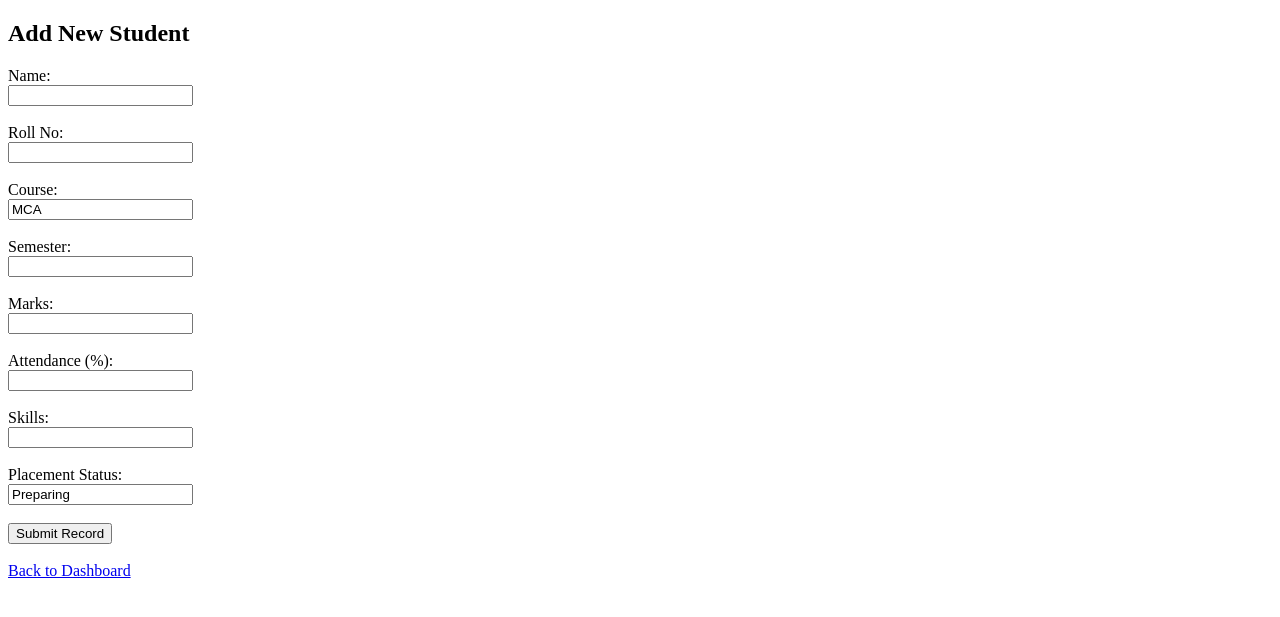
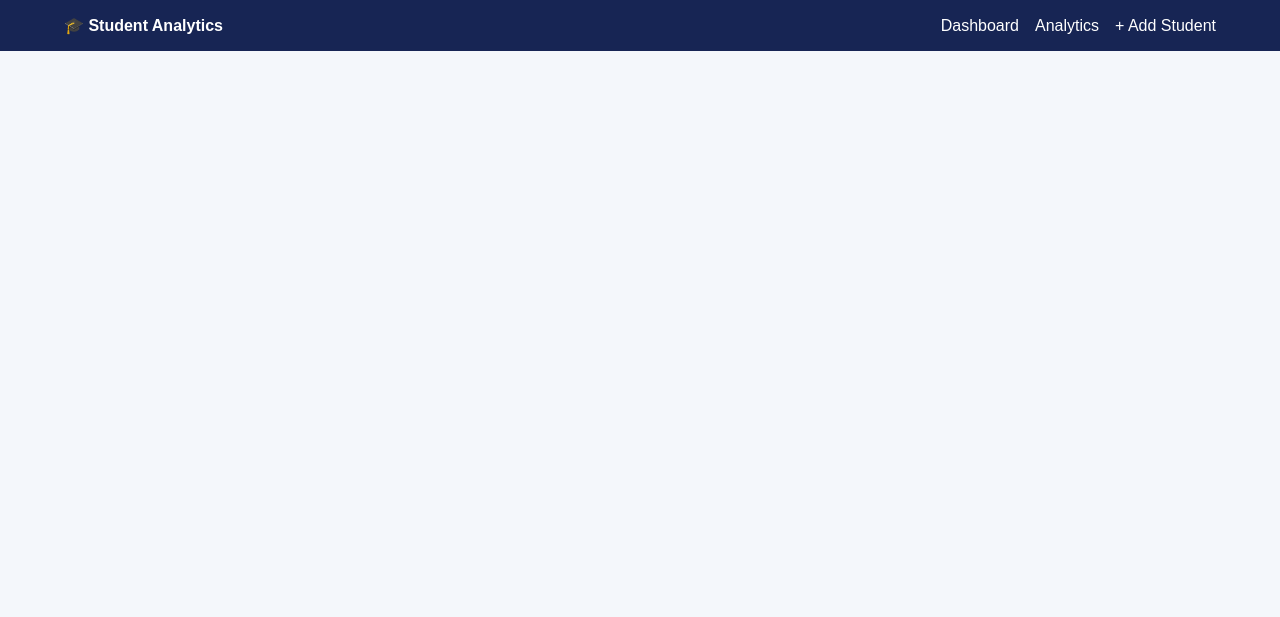
Before and after one commit to kmatloob156-coder/student-performance-analytics-1, a Flask app: template templates/add.html in a window 1280 px wide. Shown: the top 617 px of the page. Run offline with Flask 3, Linux system fonts and the light colour scheme; the template is opened without the code that fills it, so the values that code supplies are empty.

Commit message:
Update add.html

```diff
--- a/templates/add.html
+++ b/templates/add.html
@@ -1,42 +1,3 @@
-<!DOCTYPE html>
-<html lang="en">
-<head>
-    <meta charset="UTF-8">
-    <meta name="viewport" content="width=device-width, initial-scale=1.0">
-    <title>Add Student Record</title>
-</head>
-<body>
-    <h2>Add New Student</h2>
-
-    <form action="/add" method="POST">
-        <label>Name:</label><br>
-        <input type="text" name="name" required><br><br>
-
-        <label>Roll No:</label><br>
-        <input type="text" name="roll" required><br><br>
-
-        <label>Course:</label><br>
-        <input type="text" name="course" value="MCA"><br><br>
-
-        <label>Semester:</label><br>
-        <input type="text" name="semester"><br><br>
-
-        <label>Marks:</label><br>
-        <input type="number" step="0.01" name="marks"><br><br>
-
-        <label>Attendance (%):</label><br>
-        <input type="number" step="0.01" name="attendance"><br><br>
-
-        <label>Skills:</label><br>
-        <input type="text" name="skills"><br><br>
-
-        <label>Placement Status:</label><br>
-        <input type="text" name="placement_status" value="Preparing"><br><br>
-
-        <button type="submit">Submit Record</button>
-    </form>
-
-    <br>
-    <a href="/">Back to Dashboard</a>
-</body>
-</html>
+<!doctype html><html><head><meta name="viewport" content="width=device-width,initial-scale=1"><title>Student Analytics</title><script src="https://cdn.jsdelivr.net/npm/chart.js"></script><style>
+*{box-sizing:border-box}body{margin:0;font-family:Arial,sans-serif;background:#f4f7fb;color:#172033}nav{background:#172554;color:white;padding:16px 5%;display:flex;justify-content:space-between;align-items:center}nav a{color:white;text-decoration:none;margin-left:16px}.container{max-width:1100px;margin:28px auto;padding:0 16px}.hero{background:linear-gradient(135deg,#1d4ed8,#4338ca);color:white;padding:28px;border-radius:18px;margin-bottom:22px}.cards{display:grid;grid-template-columns:repeat(4,1fr);gap:15px}.card{background:white;padding:20px;border-radius:15px;box-shadow:0 3px 14px #00000010}.num{font-size:28px;font-weight:bold;margin-top:8px}.btn{display:inline-block;background:#2563eb;color:white;padding:10px 15px;border-radius:9px;text-decoration:none;border:0;cursor:pointer}.tablebox{background:white;padding:16px;border-radius:15px;margin-top:20px;overflow:auto}table{width:100%;border-collapse:collapse}th,td{padding:12px;border-bottom:1px solid #eee;text-align:left}.form{background:white;padding:22px;border-radius:15px;max-width:650px}input,select{width:100%;padding:11px;margin:7px 0 15px;border:1px solid #ddd;border-radius:8px}.chart{background:white;padding:20px;border-radius:15px;margin-top:20px}@media(max-width:700px){.cards{grid-template-columns:repeat(2,1fr)}nav{display:block}nav div{margin-top:10px}.hero h1{font-size:25px}}
+</style></head><body><nav><b>🎓 Student Analytics</b><div><a href="/">Dashboard</a><a href="/analytics">Analytics</a><a href="/add">+ Add Student</a></div></nav>{% with messages=get_flashed_messages() %}{% if messages %}<div class="container"><b>{{messages[0]}}</b></div>{% endif %}{% endwith %}{% block content %}{% endblock %}</body></html>
```
